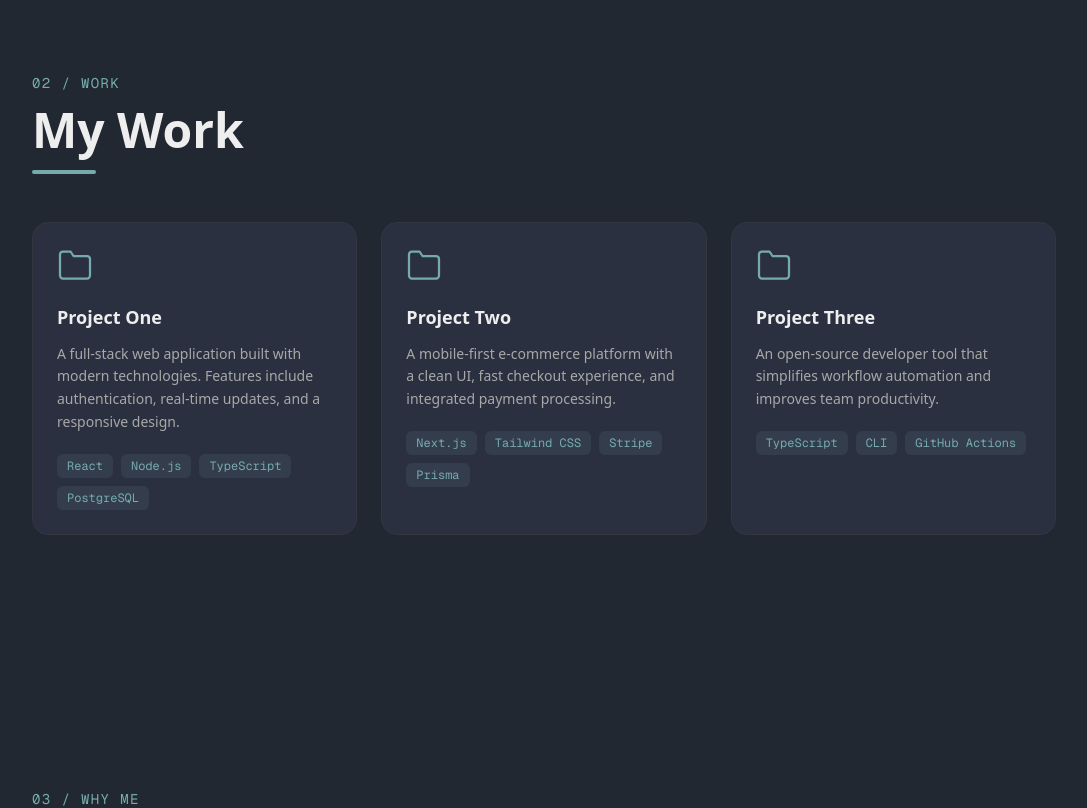
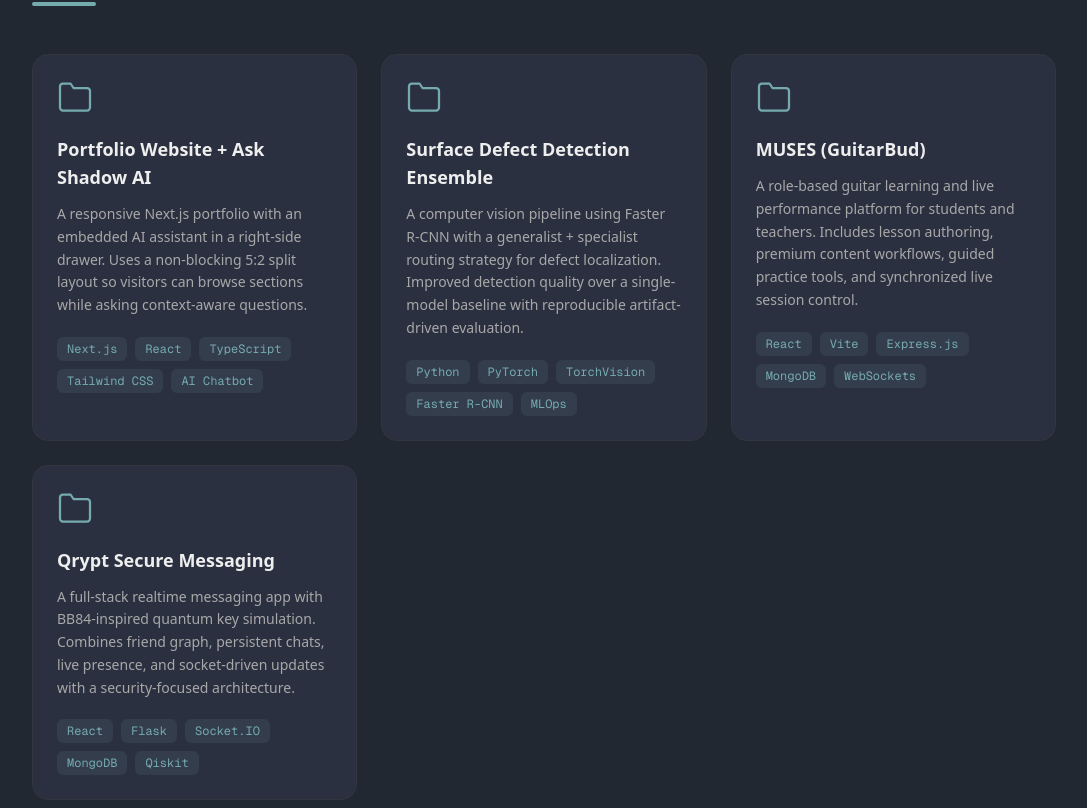
Before and after one commit to Hrudai-Nirmal/portfolio, a Next.js app: page / in a window 1280 px wide. Shown: the part 1698-2506 px from the top of the page, without its empty margins (96-1183 px from the left). Built offline with nearby package versions, Linux system fonts and the light colour scheme.

Commit message:
Update portfolio projects section and add project descriptions

```diff
--- a/src/components/Projects.tsx
+++ b/src/components/Projects.tsx
@@ -1,23 +1,30 @@
 const projects = [
   {
-    title: "Project One",
+    title: "Portfolio Website + Ask Shadow AI",
     description:
-      "A full-stack web application built with modern technologies. Features include authentication, real-time updates, and a responsive design.",
-    tags: ["React", "Node.js", "TypeScript", "PostgreSQL"],
+      "A responsive Next.js portfolio with an embedded AI assistant in a right-side drawer. Uses a non-blocking 5:2 split layout so visitors can browse sections while asking context-aware questions.",
+    tags: ["Next.js", "React", "TypeScript", "Tailwind CSS", "AI Chatbot"],
     link: "#",
   },
   {
-    title: "Project Two",
+    title: "Surface Defect Detection Ensemble",
     description:
-      "A mobile-first e-commerce platform with a clean UI, fast checkout experience, and integrated payment processing.",
-    tags: ["Next.js", "Tailwind CSS", "Stripe", "Prisma"],
+      "A computer vision pipeline using Faster R-CNN with a generalist + specialist routing strategy for defect localization. Improved detection quality over a single-model baseline with reproducible artifact-driven evaluation.",
+    tags: ["Python", "PyTorch", "TorchVision", "Faster R-CNN", "MLOps"],
     link: "#",
   },
   {
-    title: "Project Three",
+    title: "MUSES (GuitarBud)",
     description:
-      "An open-source developer tool that simplifies workflow automation and improves team productivity.",
-    tags: ["TypeScript", "CLI", "GitHub Actions"],
+      "A role-based guitar learning and live performance platform for students and teachers. Includes lesson authoring, premium content workflows, guided practice tools, and synchronized live session control.",
+    tags: ["React", "Vite", "Express.js", "MongoDB", "WebSockets"],
+    link: "#",
+  },
+  {
+    title: "Qrypt Secure Messaging",
+    description:
+      "A full-stack realtime messaging app with BB84-inspired quantum key simulation. Combines friend graph, persistent chats, live presence, and socket-driven updates with a security-focused architecture.",
+    tags: ["React", "Flask", "Socket.IO", "MongoDB", "Qiskit"],
     link: "#",
   },
 ];
```
Also changed, not shown: 1 other file (tests, documents, lock files or other folders).
